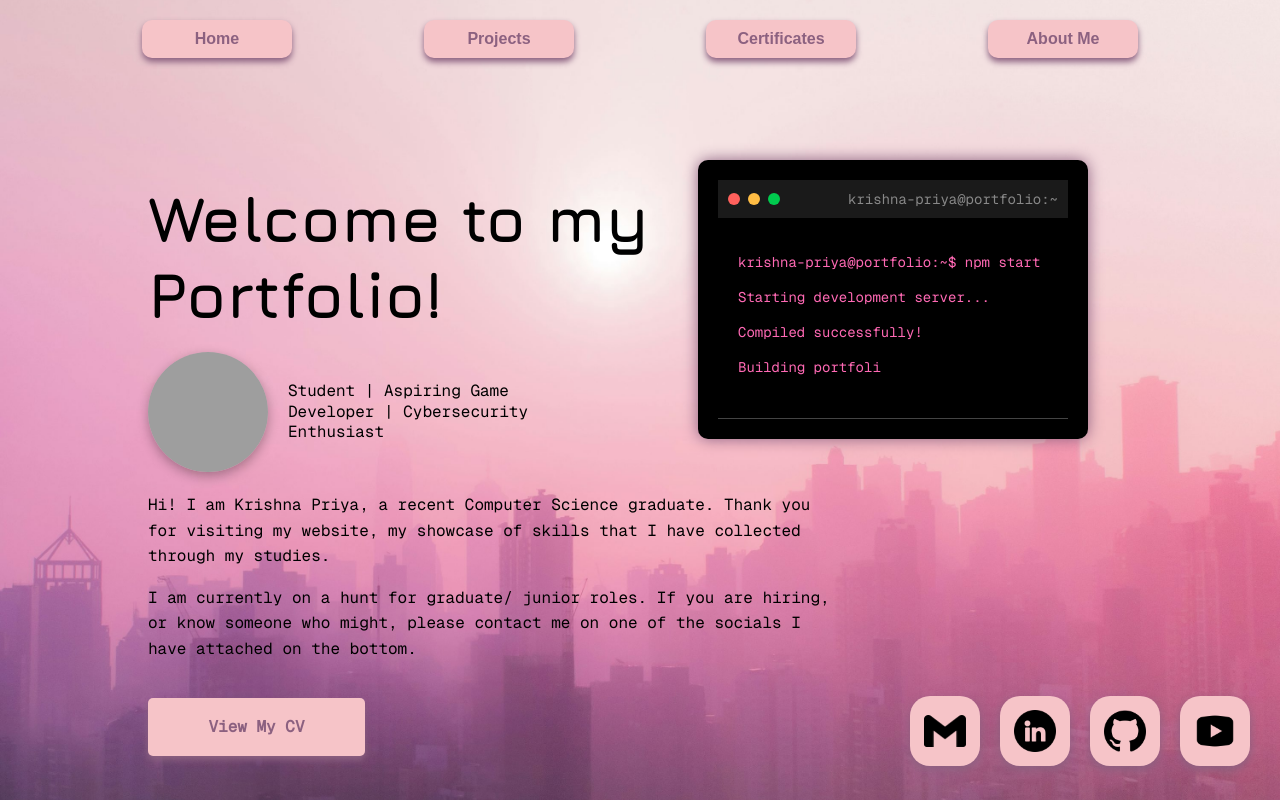
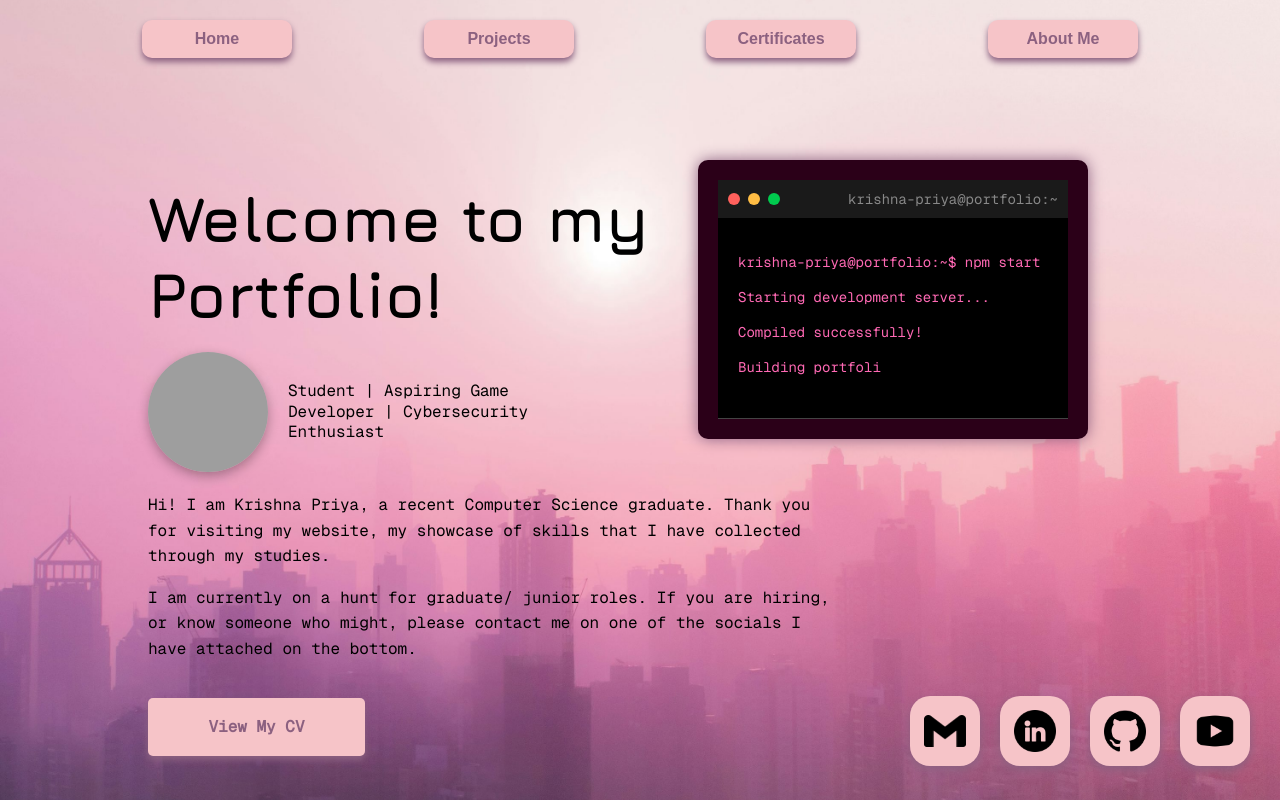
Before and after one commit to krishnapriya-n/portfolio, a plain HTML site: page index.html in a window 1280 px wide. Drawn offline with nearby package versions, Linux system fonts and the light colour scheme; grey boxes are pictures that could not be loaded.

Commit message:
Update styles.css

```diff
--- a/styles.css
+++ b/styles.css
@@ -90,9 +90,9 @@ body {
   top: 20%;
   right: 15%;
   width: 350px;
-  max-height: 500px;
-  background: black;
-  color: #ff69b4;
+  max-height: 550px;
+  background: #2b0018;
+  color: #F6C4C8;
   font-family: 'Geist Mono', monospace;
   padding: 20px;
   border-radius: 10px;
```
